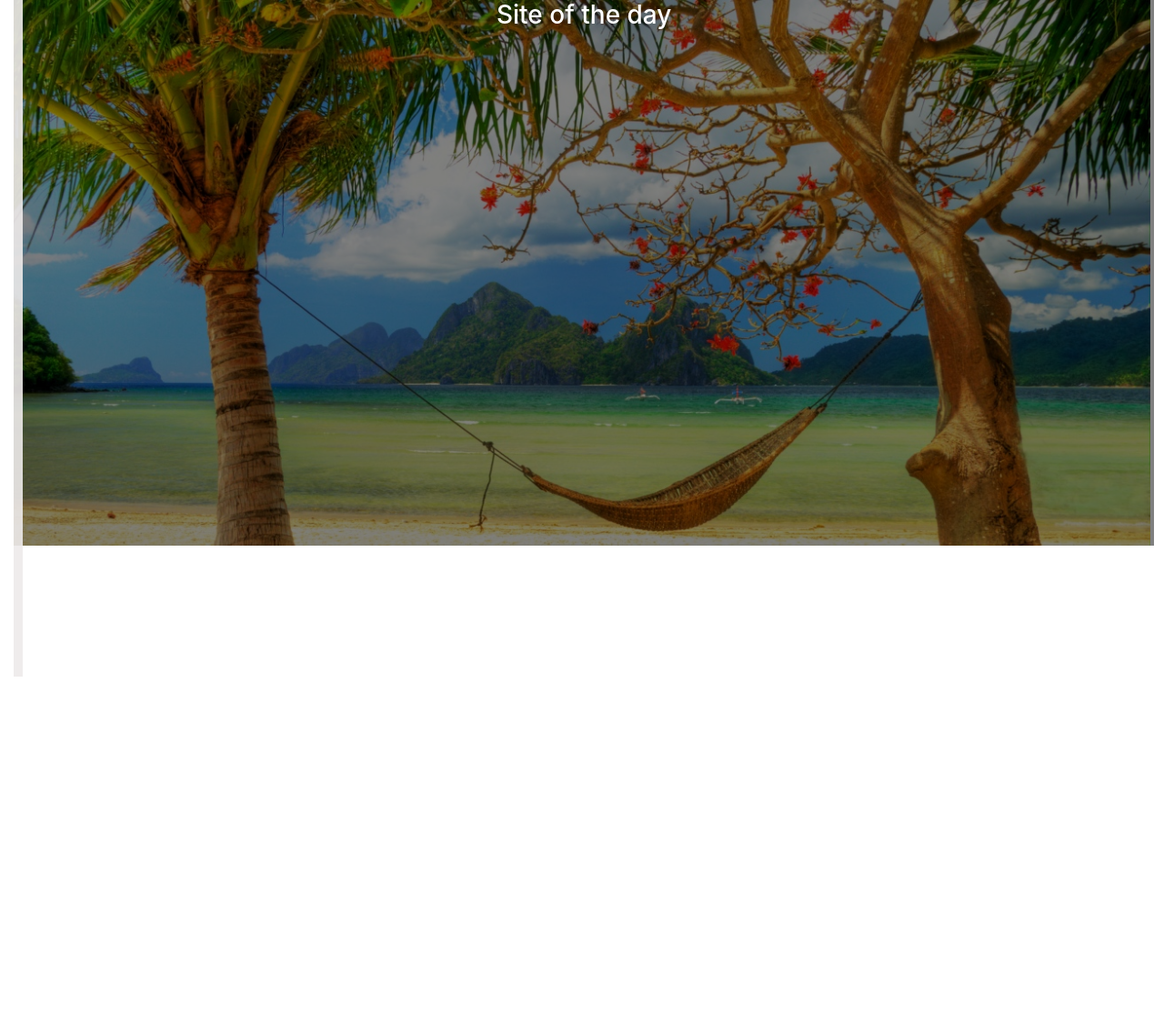
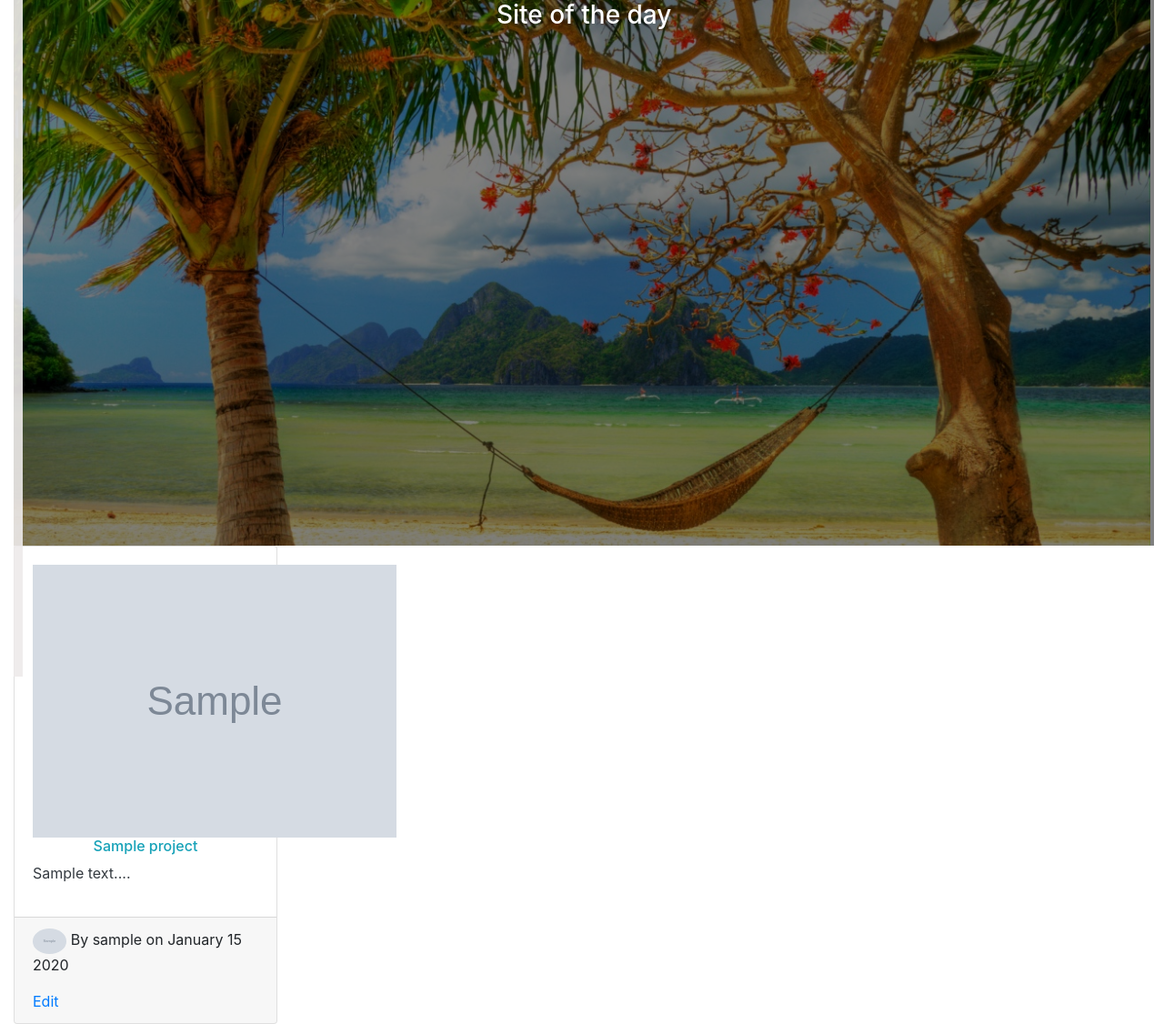
Before and after one commit to Paulwamaria/Projwards, a Django app: page / in a window 1280 px wide. Shown: the part 136-1262 px from the top of the page at 91% size. Before the commit the page ends 880 px from the top, so only its background shows below. Run offline with Django 3.2, Linux system fonts and the light colour scheme; a user stored in the database is signed in; tables that the repository leaves empty hold one stand-in row (values such as "Sample post"); grey boxes marked "Sample" are stand-in pictures; some libraries are stand-ins or nearby versions; some web fonts are replaced.

Commit message:
Add a container to display projects

```diff
--- a/wards/templates/wards/index.html
+++ b/wards/templates/wards/index.html
@@ -18,4 +18,46 @@
 
 
 
+<div class="container-fluid all">
+    <div class="row">
+        {% for project in projects %}
+
+        <div class="col-md-3">
+            <div class=" card ">
+
+                <div class="card-body">
+                    <img src="{{project.image.url}}" class="img-responsive imgs" id='imag' alt=" ">
+
+                    <h6 class="text-center text-info">{{project.title}}</h6>
+                    <p class="text-dark image-descrips" id="image-descrip">{{project.description |slice:":50"}}...</p>
+
+                </div>
+
+                <div class="card-footer">
+
+                    <p> <img class=" prof-img" src="{{project.profile.profile_pic.url}}" id="prof-pic"> By
+                        {{project.profile.user.username}}  on {{project.datepublished}}</p>
+
+                    {% if project.profile == user.profile %}
+
+                    <a href="{% url 'project-detail' project.id %}">Edit</a>
+
+                    {% endif %}
+
+
+                </div>
+
+
+
+
+            </div>
+
+
+        </div>
+        {% endfor %}
+    </div>
+</div>
+
+
+
 {% endblock %}
```
